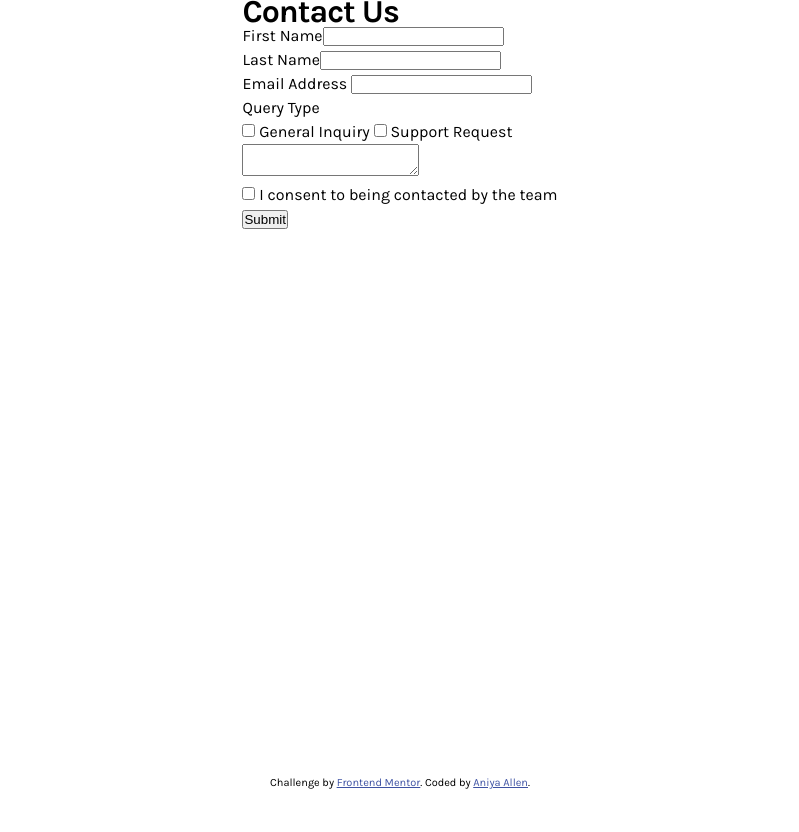
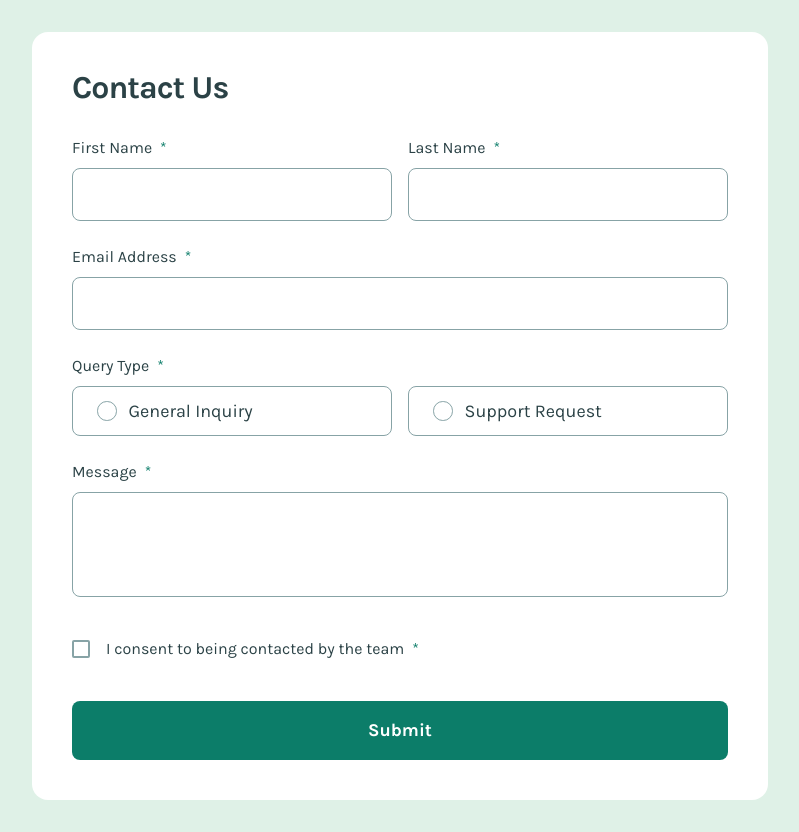
Before and after one commit to amallen1/contact-form, a plain HTML site: page index.html in a window 1280 px wide. Shown: the whole page, without its empty margins (240-1039 px from the left). Before the commit the page ends 800 px from the top, so only its background shows below. Drawn offline with Linux system fonts and the light colour scheme.

Commit message:
added base styling

```diff
--- a/index.html
+++ b/index.html
@@ -22,64 +22,74 @@
   </head>
   <body>
     <main>
+      <div class="contact-card">
         <h1>Contact Us</h1>
 
         <form>
-        <div>
+          <div class="flex">
+            <div class="form-item">
               <label for="firstName">First Name</label
               ><input type="text" id="firstName" name="firstName" />
             </div>
-        <div>
+            <div class="form-item">
               <label for="lastName">Last Name</label
               ><input type="text" id="lastName" name="lastName" />
             </div>
+          </div>
 
-        <div>
+          <div class="form-item">
             <label for="email">Email Address</label>
             <input type="email" id="email" name="email" />
           </div>
 
-        <div>
-          <label for="">Query Type</label>
-          <div>
+          <div class="form-item">
+            <label>Query Type</label>
+
+            <div class="radio-group flex">
+              <div class="radio-option">
                 <input
-              type="checkbox"
+                  type="radio"
                   id="general"
-              name="general"
+                  name="inquiry"
                   value="General Inquiry"
                 />
                 <label for="general">General Inquiry</label>
+              </div>
 
+              <div class="radio-option">
                 <input
-              type="checkbox"
+                  type="radio"
                   id="support"
-              name="support"
+                  name="inquiry"
                   value="Support Request"
                 />
                 <label for="support">Support Request</label>
               </div>
+            </div>
+          </div>
 
           <div>
+            <label for="message">Message</label>
             <textarea name="message" id="message"></textarea>
           </div>
 
-          <div>
+          <div class="checkbox-option">
             <input type="checkbox" name="consent" id="consent" />
             <label for="consent"
               >I consent to being contacted by the team</label
             >
           </div>
 
-          <button type="submit">Submit</button>
+          <button type="submit" class="submit-btn">Submit</button>
+        </form>
       </div>
-      </form>
     </main>
 
-    <div class="attribution">
+    <!-- <div class="attribution">
       Challenge by
       <a href="https://www.frontendmentor.io?ref=challenge">Frontend Mentor</a>.
       Coded by <a href="https://www.aniyaallen.com/">Aniya Allen</a>.
-    </div>
+    </div> -->
     <script src="index.js"></script>
   </body>
 </html>
--- a/index.js
+++ b/index.js
@@ -0,0 +1,8 @@
+const radioOptionContainer = document.querySelectorAll(".radio-option");
+
+radioOptionContainer.forEach((option) => {
+  option.addEventListener("click", () => {
+    const radioInput = option.querySelector('input[type="radio"]');
+    radioInput.checked = true;
+  });
+});
--- a/styles.css
+++ b/styles.css
@@ -15,37 +15,225 @@
 
 body {
   font-family: "Karla", sans-serif;
-  background-color: var(--grey-200);
+  background-color: var(--green-200);
   line-height: 150%;
   height: 100vh;
-  display: flex;
-  justify-content: center;
+  color: var(--grey-900);
 }
 
 h1 {
-  font-weight: 700;
   letter-spacing: -1px;
+  margin-bottom: 2rem;
+  line-height: 100%;
 }
 
-.body-sm {
-  font-size: 1rem;
+/* Contact card styling */
+.contact-card {
+  background-color: var(--white);
+  border-radius: 16px;
+  padding: 1.5rem;
+  margin: 2rem 1rem;
+  max-width: 690px;
 }
 
-.body-md {
+.flex {
+  display: flex;
+  flex-direction: column;
+  width: 100%;
+}
+
+.form-item {
+  display: flex;
+  flex-direction: column;
+  gap: 0.5rem;
+  margin-bottom: 1.5rem;
+}
+
+label:not(.radio-group label)::after {
+  content: "*";
+  color: var(--green-600);
+  padding-left: 0.5rem;
+}
+
+/* Input styling */
+
+input[type="text"],
+input[type="email"],
+textarea {
+  padding: 0.75rem 1.5rem;
+  border-radius: 8px;
+  color: var(--grey-900);
+  font-size: 1.125rem;
+  line-height: 150%;
+}
+
+input[type="text"],
+input[type="email"],
+.radio-option,
+textarea {
+  border: 1px solid var(--grey-500);
+  transition: border-color 0.3s ease-in;
+  cursor: pointer;
+}
+
+input[type="text"]:hover,
+input[type="email"]:hover,
+.radio-option:hover,
+textarea:hover {
+  border: 1px solid var(--green-600);
+}
+
+input[type="text"]:focus,
+input[type="email"]:focus,
+textarea:focus {
+  outline: var(--green-600) solid 1px;
+}
+
+input[type="radio"] {
+  appearance: none;
+  width: 19.5px;
+  height: 19.5px;
+  border-radius: 50%;
+  border: 1px solid var(--grey-500);
+}
+
+input[type="radio"],
+input[type="radio"] + label {
+  cursor: pointer;
   font-size: 1.125rem;
 }
 
-.body-md-bold {
+input[type="radio"]:checked {
+  border: 1px solid var(--green-600);
+}
+
+input[type="radio"]:checked::after {
+  content: "";
+  display: block;
+  width: 9.75px;
+  height: 9.75px;
+  border-radius: 50%;
+  background-color: var(--green-600);
+  position: relative;
+  top: 50%;
+  left: 50%;
+  transform: translate(-50%, -50%);
+}
+
+.radio-group {
+  row-gap: 1rem;
+}
+
+.radio-option:has(input[type="radio"]:checked) {
+  background-color: var(--green-200);
+}
+
+.radio-option {
+  padding: 0.75rem 1.5rem;
+  border-radius: 8px;
+  display: flex;
+  gap: 0.75rem;
+  align-items: center;
+}
+
+.checkbox-option {
+  display: flex;
+  column-gap: 1rem;
+  margin: 2.5rem 0;
+  align-items: center;
+}
+
+input[type="checkbox"] {
+  appearance: none;
+  border: 2px solid var(--grey-500);
+  border-radius: 2px;
+  width: 18px;
+  height: 18px;
+  flex: none;
+}
+
+input[type="checkbox"]:checked {
+  background-image: url("./assets/images/icon-checkbox-check.svg");
+  background-repeat: no-repeat;
+  background-position: center;
+  border: 2px solid var(--green-600);
+}
+
+textarea {
+  width: 100%;
+  height: 240px;
+  margin-top: 0.5rem;
+  resize: none;
+  display: block;
+  padding: 12px 24px;
+  font-family: "Karla", sans-serif;
+}
+
+.submit-btn {
+  background-color: var(--green-600);
+  border: none;
+  width: 100%;
+  border-radius: 8px;
+  padding: 1rem 0;
+  color: var(--white);
+  font-family: "Karla", sans-serif;
+  font-weight: 700;
   font-size: 1.125rem;
-  font-weight: 700;
+  line-height: 150%;
+  cursor: pointer;
+  transition: background-color 0.3s ease-in-out;
+}
+
+.submit-btn:hover {
+  background-color: var(--grey-900);
 }
 
 .attribution {
   font-size: 11px;
   text-align: center;
   position: absolute;
-  bottom: 5px;
+  bottom: 0px;
 }
+
 .attribution a {
   color: hsl(228, 45%, 44%);
 }
+
+@media (min-width: 550px) {
+  .contact-card {
+    padding: 2.5rem;
+  }
+}
+
+@media (min-width: 720px) {
+  .contact-card {
+    margin-left: auto;
+    margin-right: auto;
+  }
+}
+
+@media (min-width: 768px) {
+  .flex {
+    flex-direction: row;
+    column-gap: 1rem;
+  }
+
+  .flex > .form-item,
+  .flex > .radio-option {
+    flex: 1;
+  }
+
+  textarea {
+    height: 132px;
+  }
+}
+
+@media (min-width: 1024px) {
+  .contact-card {
+    max-width: 736px;
+  }
+
+  textarea {
+    height: 105px;
+  }
+}
```
Lines whose indentation alone changed are shown as unchanged.
